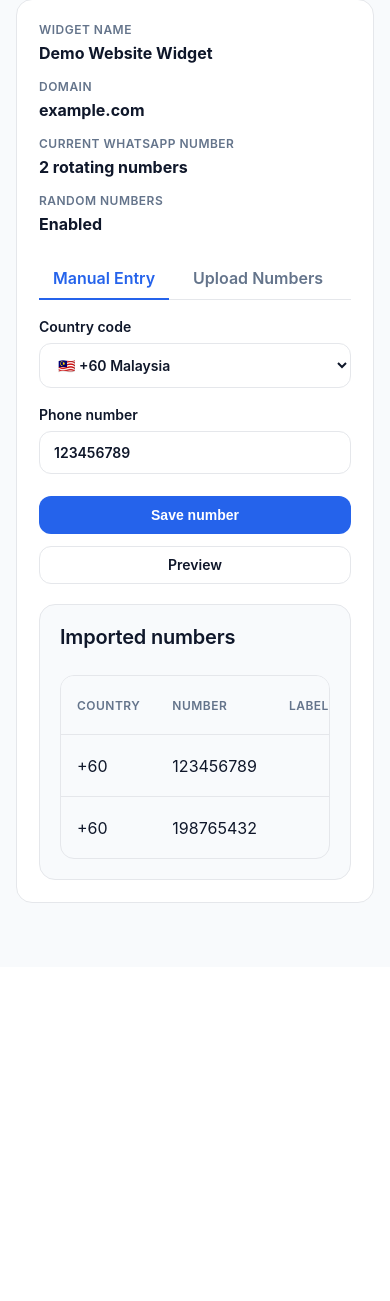
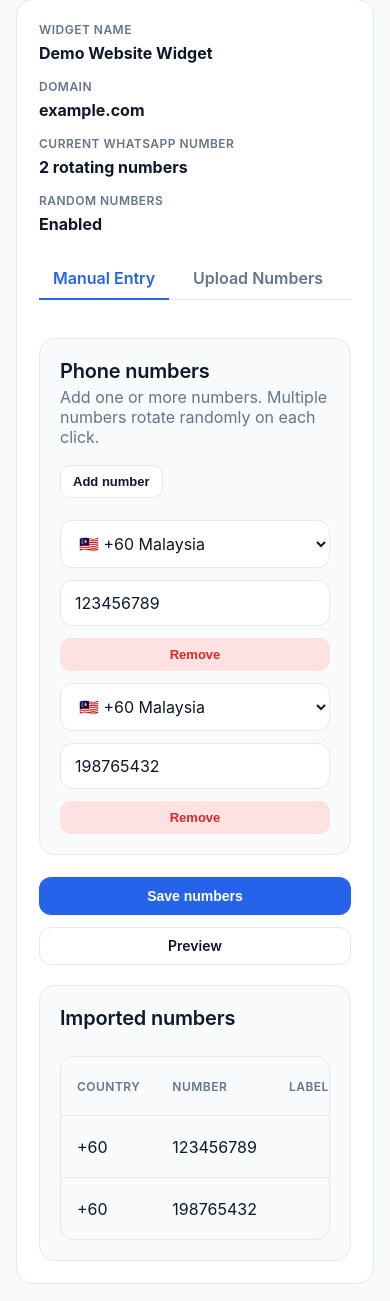
Before and after one commit to cddprojects/whatsapp-widget-manager, a PHP site: page /click-to-chat-manager/client-dashboard.php in a window 390 px wide. Shown: the part 341-1642 px from the top of the page. Before the commit the page ends 1244 px from the top, so only its background shows below. Run offline with PHP 8.4, Linux system fonts and the light colour scheme; a user stored in the database is signed in; data comes from the database, SQL or seed files in the repository.

Commit message:
Allow multiple phone numbers in client manual entry
Replace single-field manual form with add/remove rows. Multiple saved
numbers enable random rotation; one number stays as the main WhatsApp number.

Co-authored-by: VicTheCoderking <VicTheCoderking@users.noreply.github.com>

```diff
--- a/assets/js/dashboard.js
+++ b/assets/js/dashboard.js
@@ -31,6 +31,14 @@
         document.querySelectorAll('[data-random-number-list] .repeat-row').forEach(function (row, index) {
             row.querySelectorAll('select, input').forEach(function (input) {
                 input.name = input.name.replace(/random_numbers\[\d+\]/, 'random_numbers[' + index + ']');
+            });
+        });
+    }
+
+    function renumberManualRows() {
+        document.querySelectorAll('[data-manual-number-list] .repeat-row').forEach(function (row, index) {
+            row.querySelectorAll('select, input').forEach(function (input) {
+                input.name = input.name.replace(/manual_numbers\[\d+\]/, 'manual_numbers[' + index + ']');
             });
         });
     }
@@ -93,12 +101,33 @@
             }
         }
 
+        var addManualButton = event.target.closest('[data-add-manual-number]');
+        if (addManualButton) {
+            var manualList = document.querySelector('[data-manual-number-list]');
+            var manualFirst = manualList && manualList.querySelector('.repeat-row');
+            if (manualList && manualFirst) {
+                var manualClone = manualFirst.cloneNode(true);
+                manualClone.querySelectorAll('input').forEach(function (input) { input.value = ''; });
+                manualList.appendChild(manualClone);
+                renumberManualRows();
+            }
+        }
+
         var removeButton = event.target.closest('[data-remove-row]');
         if (removeButton) {
             var rows = document.querySelectorAll('[data-random-number-list] .repeat-row');
             if (rows.length > 1) {
                 removeButton.closest('.repeat-row').remove();
                 renumberRandomRows();
+            }
+        }
+
+        var removeManualButton = event.target.closest('[data-remove-manual-row]');
+        if (removeManualButton) {
+            var manualRows = document.querySelectorAll('[data-manual-number-list] .repeat-row');
+            if (manualRows.length > 1) {
+                removeManualButton.closest('.repeat-row').remove();
+                renumberManualRows();
             }
         }
 
--- a/client-dashboard.php
+++ b/client-dashboard.php
@@ -21,6 +21,13 @@ if (!$widget && $widgets !== []) {
 }
 
 $importedNumbers = $widget ? decode_random_numbers($widget['random_numbers_json'] ?? '[]') : [];
+$manualNumbers = $importedNumbers;
+if ($manualNumbers === [] && $widget) {
+    $manualNumbers = [[
+        'country_code' => (string) ($widget['whatsapp_country_code'] ?? '+60'),
+        'number' => (string) ($widget['whatsapp_number'] ?? ''),
+    ]];
+}
 $activeTab = (string) ($_GET['tab'] ?? 'manual');
 
 $pageTitle = 'My WhatsApp Number';
@@ -96,22 +103,26 @@ require __DIR__ . '/includes/header.php';
             <form class="settings-form" method="post" action="update-phone-numbers.php">
                 <?= csrf_field() ?>
                 <input type="hidden" name="widget_id" value="<?= (int) $selectedWidgetId ?>">
-                <div class="form-grid two-columns">
-                    <label>
-                        <span>Country code</span>
-                        <select name="whatsapp_country_code">
-                            <?php foreach (country_codes() as $code => $label): ?>
-                                <option value="<?= e($code) ?>"<?= selected((string) ($widget['whatsapp_country_code'] ?? '+60'), $code) ?>><?= e($label) ?></option>
-                            <?php endforeach; ?>
-                        </select>
-                    </label>
-                    <label>
-                        <span>Phone number</span>
-                        <input type="text" name="whatsapp_number" value="<?= e((string) ($widget['whatsapp_number'] ?? '')) ?>" required>
-                    </label>
+                <div class="random-number-panel">
+                    <div class="panel-heading">
+                        <div>
+                            <h3>Phone numbers</h3>
+                            <p>Add one or more numbers. Multiple numbers rotate randomly on each click.</p>
+                        </div>
+                        <button type="button" class="btn btn-small btn-light" data-add-manual-number>Add number</button>
+                    </div>
+                    <div data-manual-number-list>
+                        <?php foreach ($manualNumbers as $index => $row): ?>
+                            <div class="repeat-row">
+                                <select name="manual_numbers[<?= (int) $index ?>][country_code]"><?= render_country_options((string) ($row['country_code'] ?? '+60')) ?></select>
+                                <input type="tel" name="manual_numbers[<?= (int) $index ?>][number]" value="<?= e((string) ($row['number'] ?? '')) ?>" placeholder="123456789" required>
+                                <button type="button" class="btn btn-small btn-danger-soft" data-remove-manual-row>Remove</button>
+                            </div>
+                        <?php endforeach; ?>
+                    </div>
                 </div>
                 <div class="form-actions">
-                    <button type="submit" class="btn btn-primary">Save number</button>
+                    <button type="submit" class="btn btn-primary">Save numbers</button>
                     <a class="btn btn-light" href="widget-preview.php?id=<?= (int) $selectedWidgetId ?>">Preview</a>
                 </div>
             </form>
--- a/edit-widget-phone.php
+++ b/edit-widget-phone.php
@@ -15,7 +15,7 @@ $errors = [];
 if (is_post()) {
     verify_csrf();
     $data = sanitize_client_phone_manual_input($_POST);
-    if ($data === []) {
+    if ($data === null) {
         $errors[] = 'Please enter a valid phone number.';
     } else {
         update_widget_phone_fields($widgetId, $data);
--- a/includes/functions.php
+++ b/includes/functions.php
@@ -1041,24 +1041,48 @@ function build_phone_widget_update(array $numbers): ?array
     ];
 }
 
-function sanitize_client_phone_manual_input(array $post): array
+function sanitize_client_phone_manual_input(array $post): ?array
 {
+    $rows = $post['manual_numbers'] ?? [];
+    $numbers = [];
+    $seen = [];
+
+    if (is_array($rows) && $rows !== []) {
+        foreach ($rows as $row) {
+            if (!is_array($row)) {
+                continue;
+            }
+
+            $countryCode = (string) ($row['country_code'] ?? '+60');
+            if (!array_key_exists($countryCode, country_codes())) {
+                $countryCode = '+60';
+            }
+
+            $normalized = normalize_phone_number($countryCode, (string) ($row['number'] ?? ''));
+            if ($normalized === null) {
+                continue;
+            }
+
+            if (isset($seen[$normalized['full_number']])) {
+                continue;
+            }
+
+            $seen[$normalized['full_number']] = true;
+            $numbers[] = $normalized;
+        }
+    } else {
         $countryCode = (string) ($post['whatsapp_country_code'] ?? '+60');
         if (!array_key_exists($countryCode, country_codes())) {
             $countryCode = '+60';
         }
 
         $normalized = normalize_phone_number($countryCode, (string) ($post['whatsapp_number'] ?? ''));
-    if ($normalized === null) {
-        return [];
+        if ($normalized !== null) {
+            $numbers[] = $normalized;
+        }
     }
 
-    return [
-        'whatsapp_country_code' => $normalized['country_code'],
-        'whatsapp_number' => $normalized['number'],
-        'use_random_numbers' => 0,
-        'random_numbers_json' => '[]',
-    ];
+    return build_phone_widget_update($numbers);
 }
 
 function update_widget_phone_fields(int $widgetId, array $data): void
```
Also changed, not shown: update-phone-numbers.php (+10 -8 lines). Lines whose indentation alone changed are shown as unchanged.
